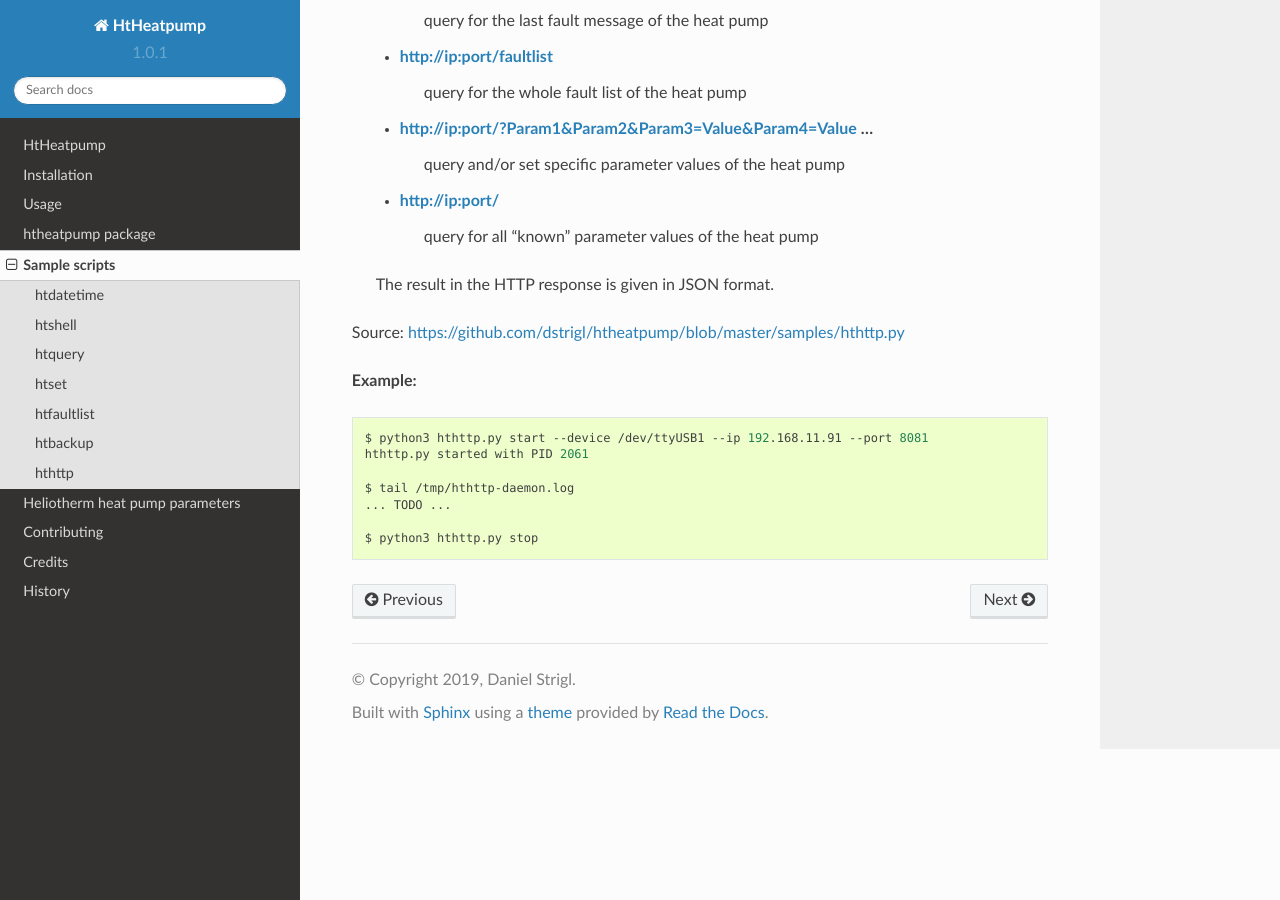
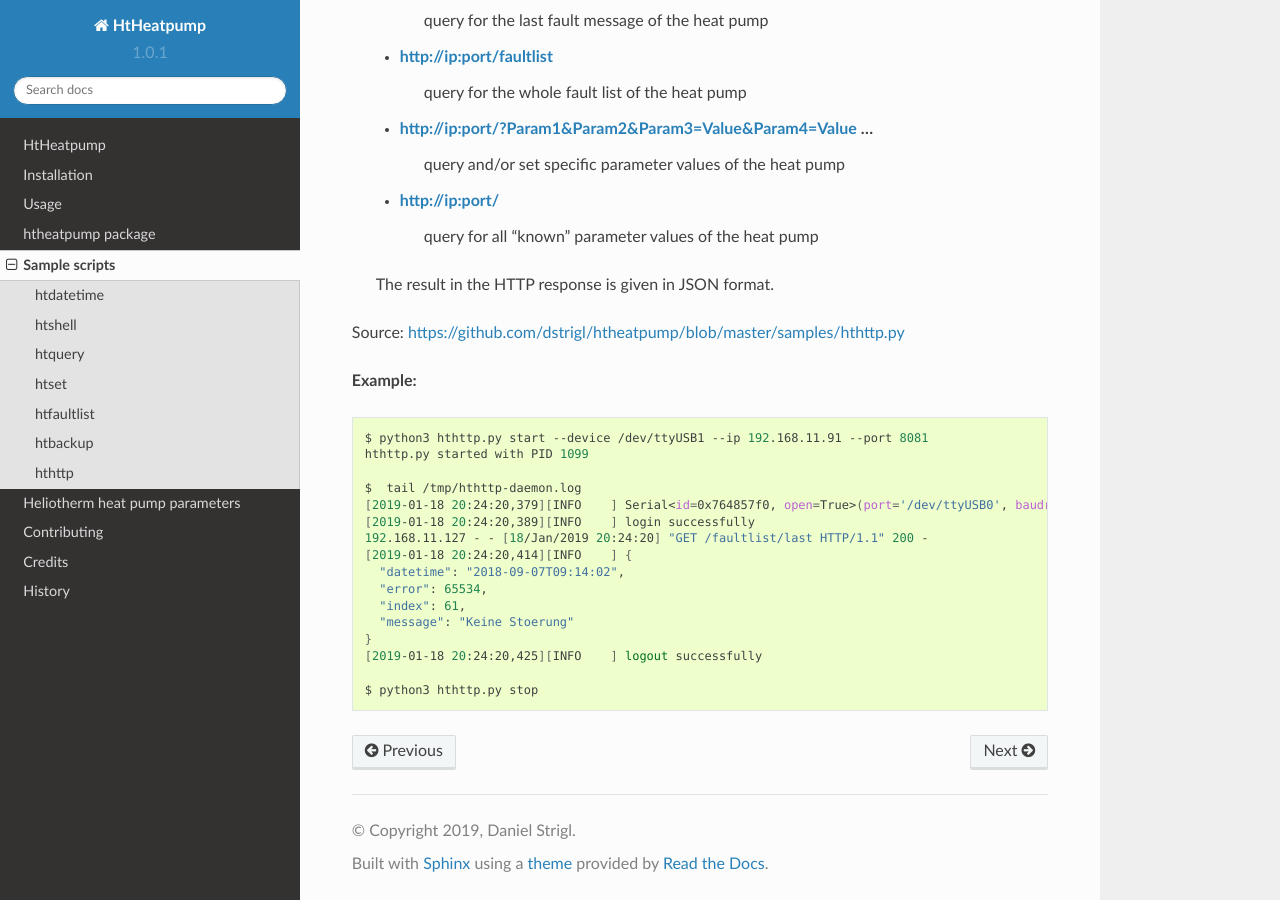
Before and after one commit to dstrigl/htheatpump, a Sphinx documentation site: the page built from docs/htscripts.rst, in a window 1280 px wide and 900 px high, scrolled down 3382 px. Built offline with Sphinx 7.4.7 and the Read the Docs theme 2.0.0, drawn with Linux system fonts in a browser that asks for light colours.

Commit message:
updated doc

```diff
--- a/docs/htscripts.rst
+++ b/docs/htscripts.rst
@@ -183,9 +183,18 @@ Source: https://github.com/dstrigl/htheatpump/blob/master/samples/hthttp.py
 .. code-block:: shell
 
     $ python3 hthttp.py start --device /dev/ttyUSB1 --ip 192.168.11.91 --port 8081
-    hthttp.py started with PID 2061
+    hthttp.py started with PID 1099
 
-    $ tail /tmp/hthttp-daemon.log
-    ... TODO ...
+    $  tail /tmp/hthttp-daemon.log
+    [2019-01-18 20:24:20,379][INFO    ] Serial<id=0x764857f0, open=True>(port='/dev/ttyUSB0', baudrate=115200, ...
+    [2019-01-18 20:24:20,389][INFO    ] login successfully
+    192.168.11.127 - - [18/Jan/2019 20:24:20] "GET /faultlist/last HTTP/1.1" 200 -
+    [2019-01-18 20:24:20,414][INFO    ] {
+      "datetime": "2018-09-07T09:14:02",
+      "error": 65534,
+      "index": 61,
+      "message": "Keine Stoerung"
+    }
+    [2019-01-18 20:24:20,425][INFO    ] logout successfully
 
     $ python3 hthttp.py stop
```
